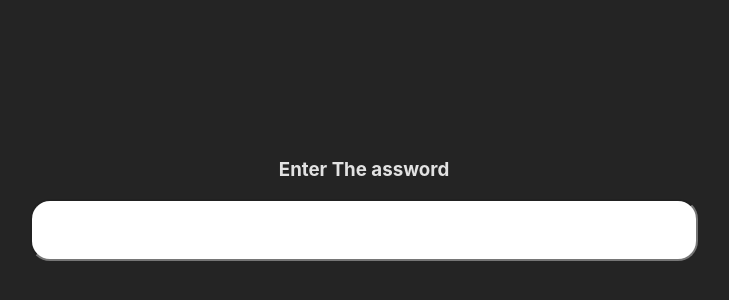
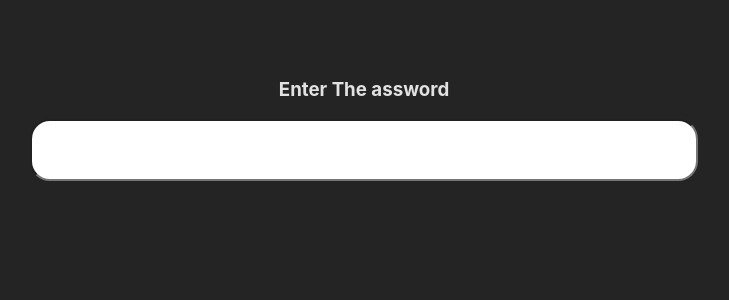
Before and after one commit to shadi33sh/Deployment, a plain HTML site: page index.html in a window 1280 px wide. Shown: the part 208-508 px from the top of the page, without its empty margins (276-1005 px from the left). Drawn offline with Linux system fonts and the light colour scheme.

Commit message:
Update index-0824e991.css

```diff
--- a/assets/index-0824e991.css
+++ b/assets/index-0824e991.css
@@ -1 +1 @@
-:root{font-family:Inter,system-ui,Avenir,Helvetica,Arial,sans-serif;color:#ffffffde;background-color:#242424}div{height:100vh;display:flex;width:100%;flex-direction:column;align-items:center;justify-content:center}h1{font-size:3.2em;text-align:center}p{font-size:19px}input{width:100%;border-radius:20px;font-size:22px;padding:16px}
+:root{font-family:Inter,system-ui,Avenir,Helvetica,Arial,sans-serif;color:#ffffffde;background-color:#242424}div{height:80vh;display:flex;width:100%;flex-direction:column;align-items:center;justify-content:center}h1{font-size:3.2em;text-align:center}p{font-size:19px}input{width:100%;border-radius:20px;font-size:22px;padding:16px}
```
